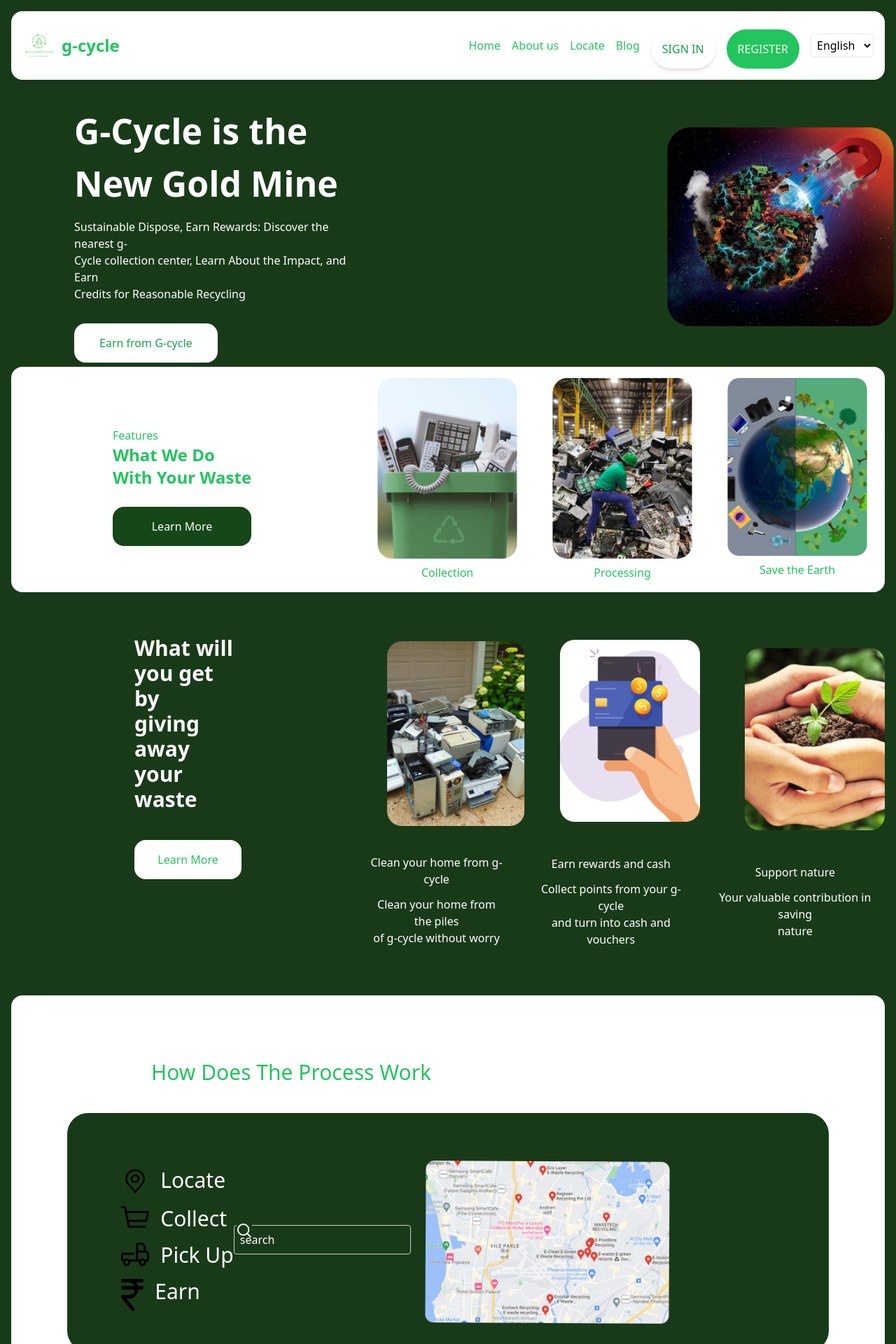
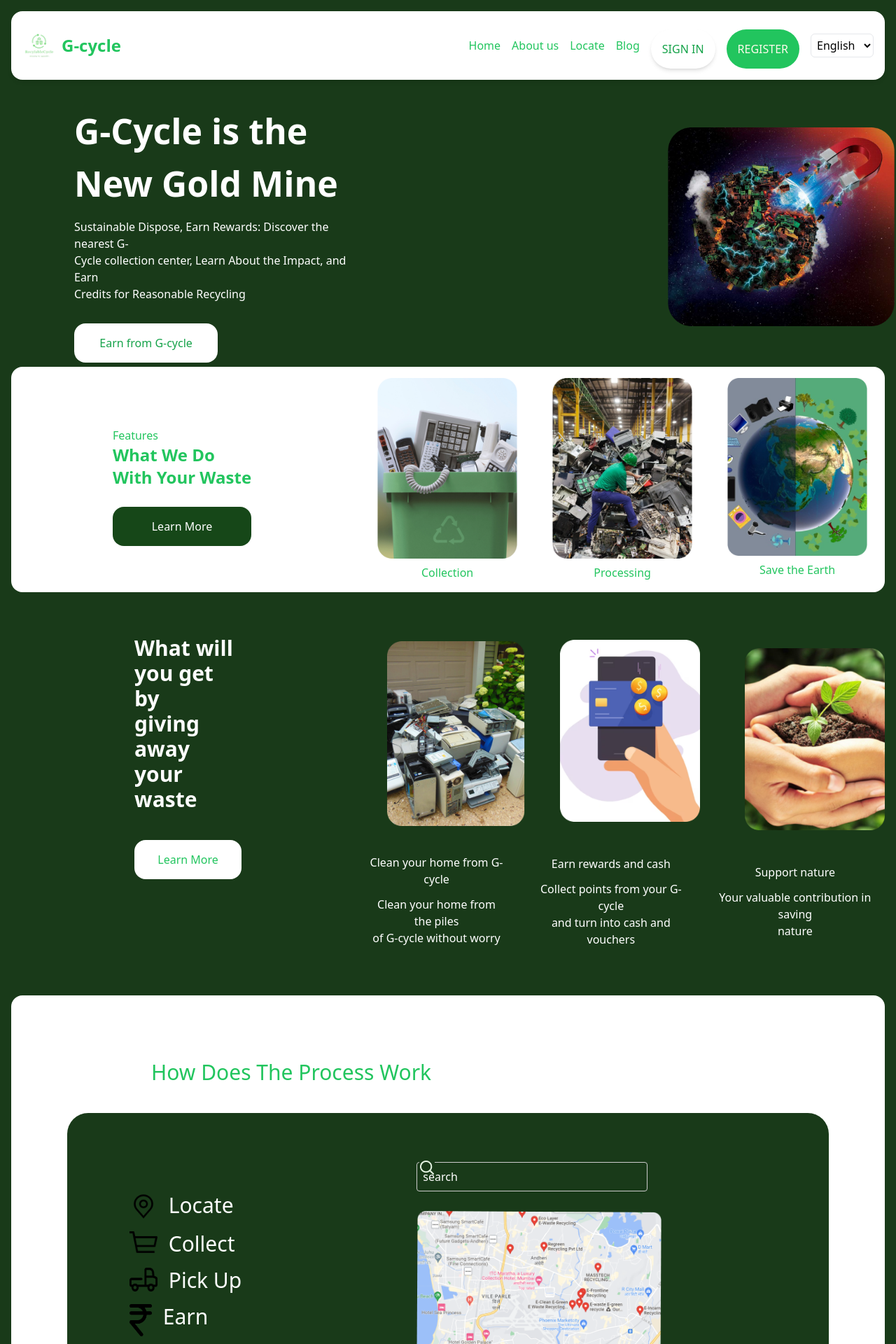
Before and after one commit to dark-royal/recycle, a React (Create React App) app: page /home in a window 1280 px wide. Shown: the top 1920 px of the page at 70% size. Built offline with nearby package versions, Linux system fonts and the light colour scheme.

Commit message:
corrected some styling, and linked the social media  icons

```diff
--- a/src/Components/Navbar/index.jsx
+++ b/src/Components/Navbar/index.jsx
@@ -22,7 +22,7 @@ const Navbar = () => {
                 {/* Logo Section */}
                 <div className="flex items-center">
                     <img src={logo} alt="logo" className="w-8 h-8 md:w-12 md:h-12" />
-                    <h4 className="text-green-500 font-bold text-lg md:text-2xl ml-2">g-cycle</h4>
+                    <h4 className="text-green-500 font-bold text-lg md:text-2xl ml-2">G-cycle</h4>
                 </div>
 
                 {/* Hamburger Icon */}
--- a/src/Pages/Home/Flame/index.jsx
+++ b/src/Pages/Home/Flame/index.jsx
@@ -58,17 +58,14 @@ const Flame = () => {
                         </div>
                     </div>
                 </div>
-                <div className="flex flex-col md:flex-row items-center">
+                <div className="flex flex-col md:flex-row items-center md:ml-[250px]">
                     <div>
                         <img src={search} alt="search" className="ml-1 bg-customGreen translate-y-7"/>
-                        <input placeholder="search" className="bg-customGreen mr-6 p-2 rounded placeholder-white "/>
-
-                    </div>
-                    <div className="flex flex-row items-center mt-4 md:mt-0">
-                        <img src={maps} alt="maps" className="w-[250px] md:w-[350px] mt-7"/>
-
+                        <input placeholder="search" className="bg-customGreen md:mr-6 p-2 rounded placeholder-white"/>
+                        <img src={maps} alt="maps" className="w-full md:w-[350px] mt-7"/>
                     </div>
                 </div>
+
             </div>
             <div className="bg-customGreen rounded-2xl p-14">
 
@@ -137,8 +134,8 @@ const Flame = () => {
                     </div>
                 </div>
 
-                <div className="flex flex-col md:flex-row justify-center items-center mt-10">
-                    <div className="mb-6 md:w-1/2 p-4">
+                <div className="flex flex-col md:flex-row mt-10 p-10 justify-center items-center">
+                    <div className="mt-5 md:w-1/3 p-4">
                         <div className="flex justify-center">
                             <img src={link4} alt="link4"/>
                         </div>
@@ -153,7 +150,7 @@ const Flame = () => {
                         </div>
                     </div>
 
-                    <div className="mb-6 md:w-1/2 p-4">
+                    <div className="mb-7 md:w-1/3 p-4">
                         <div className="flex justify-center">
                             <img src={link5} alt="link5"/>
                         </div>
@@ -169,8 +166,8 @@ const Flame = () => {
 
                     </div>
 
-                    <div className="flex flex-col md:flex-row justify-center items-center mt-10">
-                        <div className="mb-6 md:w-1/3 p-4">
+
+                    <div className="mb-1 md:w-1/3 p-4">
                         <div className="flex justify-center">
                                 <img src={link6} alt="link6"/>
                         </div>
@@ -184,7 +181,7 @@ const Flame = () => {
                         </div>
                     </div>
 
-                    </div>
+
                 </div>
             </div>
         </div>
--- a/src/Pages/Home/Footer/index.jsx
+++ b/src/Pages/Home/Footer/index.jsx
@@ -3,19 +3,20 @@ import image3 from "../../../Components/asset/Instagram.png"
 import image4 from "../../../Components/asset/LinkedIn.png"
 import image5 from "../../../Components/asset/Twitter.png"
 import image from "../../../Components/asset/Preview-removebg-preview.png";
+import {Link} from "react-router-dom";
 
 const Footer = () => {
     return(
         <div className="p-5 md:p-20 bg-customGreen">
             <div className="flex flex-col md:flex-row">
                 <div className="flex flex-col md:flex-row ml-4 md:ml-20 gap-5">
-                    <div className="flex items-center">
+                    <div className="-mb-24 -ml-14">
                         <img
                             src={image}
                             alt=""
-                            className="w-1/4 h-auto md:w-[58%] md:h-[40%]"
+                            className="w-1/4 md:w-full md:h-[10%]"
                         />
-                        <p className="text-white text-sm md:text-base mt-2 md:mt-8">g-cycle</p>
+                        {/*<p className="text-white text-sm md:text-sm mt-2 md:mt-8">G-cycle</p>*/}
                     </div>
                     <div className="flex flex-col justify-center gap-2 text-white mt-2 md:mt-1">
                         <p className="text-xs md:text-base">Contact</p>
@@ -39,12 +40,22 @@ const Footer = () => {
                 </div>
             </div>
             <hr className="border-t-2 border-white my-10 md:my-20"/>
-            <div className="flex justify-center md:justify-end ml-0 md:ml-[90%] gap-2">
-                <img src={image2} alt="Facebook" className="w-8 h-8 md:w-10 md:h-10"/>
-                <img src={image3} alt="Instagram" className="w-8 h-8 md:w-10 md:h-10"/>
-                <img src={image5} alt="Twitter" className="w-8 h-8 md:w-10 md:h-10"/>
-                <img src={image4} alt="LinkedIn" className="w-8 h-8 md:w-10 md:h-10"/>
+            <div className="flex justify-center md:justify-end ml-0 md:ml-[90%] gap-4">
+                <a href="https://www.facebook.com/banjo.ayomide.73" target="_blank" rel="noopener noreferrer">
+                    <img src={image2} alt="Facebook" className="w-8 h-8 md:w-10 md:h-10"/>
+                </a>
+                <a href="https://www.instagram.com/banksmichael48?igsh=YzljYTk1ODg3Zg== " target="_blank" rel="noopener noreferrer">
+                    <img src={image3} alt="Instagram" className="w-8 h-8 md:w-10 md:h-10"/>
+                </a>
+                <a href="https://www.twitter.com" target="_blank" rel="noopener noreferrer">
+                    <img src={image5} alt="Twitter" className="w-8 h-8 md:w-10 md:h-10"/>
+                </a>
+                <a href="https://www.linkedin.com/in/timileyin-akin-elusoji-90766511a?trk=contact-info" target="_blank" rel="noopener noreferrer">
+                    <img src={image4} alt="LinkedIn" className="w-8 h-8 md:w-10 md:h-10"/>
+                </a>
             </div>
+
+
         </div>
     )
 }
--- a/src/Pages/Home/Hero/index.jsx
+++ b/src/Pages/Home/Hero/index.jsx
@@ -14,7 +14,7 @@ const Hero = () => {
                     </div>
                     <div>
                         <p className="text-white md:ml-[90px] text-left">
-                            Sustainable Dispose, Earn Rewards: Discover the nearest g- <br />
+                            Sustainable Dispose, Earn Rewards: Discover the nearest G- <br />
                             Cycle collection center, Learn About the Impact, and Earn <br />
                             Credits for Reasonable Recycling
                         </p>
--- a/src/Pages/Home/HeroHeadingRight/index.jsx
+++ b/src/Pages/Home/HeroHeadingRight/index.jsx
@@ -20,15 +20,15 @@ const HeroHeadingRight = () => {
                     {/* First Image and Text */}
                     <div className="text-center justify-center">
                         <img src={image1} alt="image1" className="w-[150px] md:w-[200px] mx-auto md:ml-7" />
-                        <p className="mt-5 md:mt-10">Clean your home from g-cycle</p>
-                        <p className="mt-3">Clean your home from the piles<br /> of g-cycle without worry</p>
+                        <p className="mt-5 md:mt-10">Clean your home from G-cycle</p>
+                        <p className="mt-3">Clean your home from the piles<br /> of G-cycle without worry</p>
                     </div>
 
                     {/* Second Image and Text */}
                     <div className="text-center justify-center">
                         <img src={image2} alt="image2" className="w-[150px] md:w-[200px] mx-auto md:ml-7" />
                         <p className="mt-5 md:mt-12">Earn rewards and cash</p>
-                        <p className="mt-3">Collect points from your g-cycle<br /> and turn into cash and vouchers</p>
+                        <p className="mt-3">Collect points from your G-cycle<br /> and turn into cash and vouchers</p>
                     </div>
 
                     {/* Third Image and Text */}
```
Lines whose indentation alone changed are shown as unchanged.
